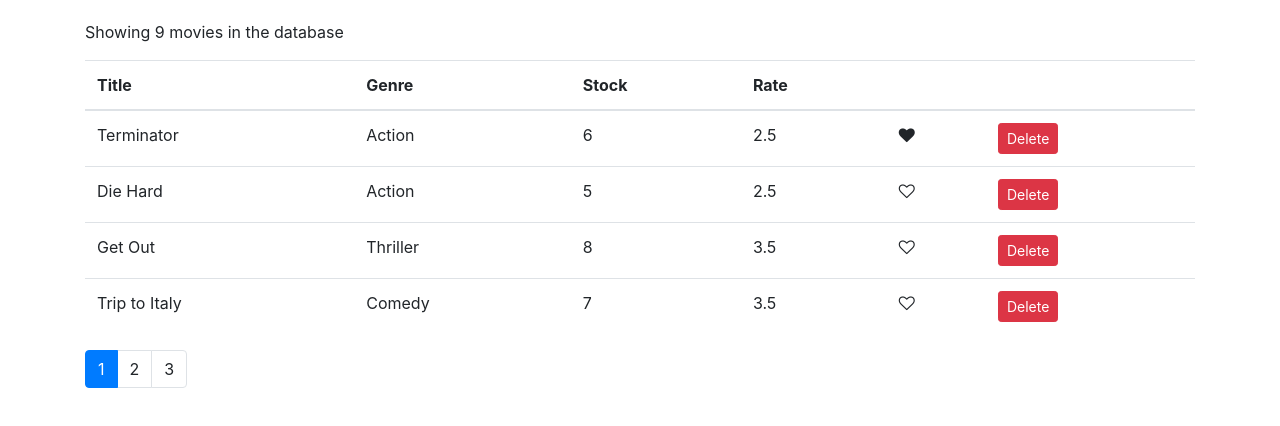
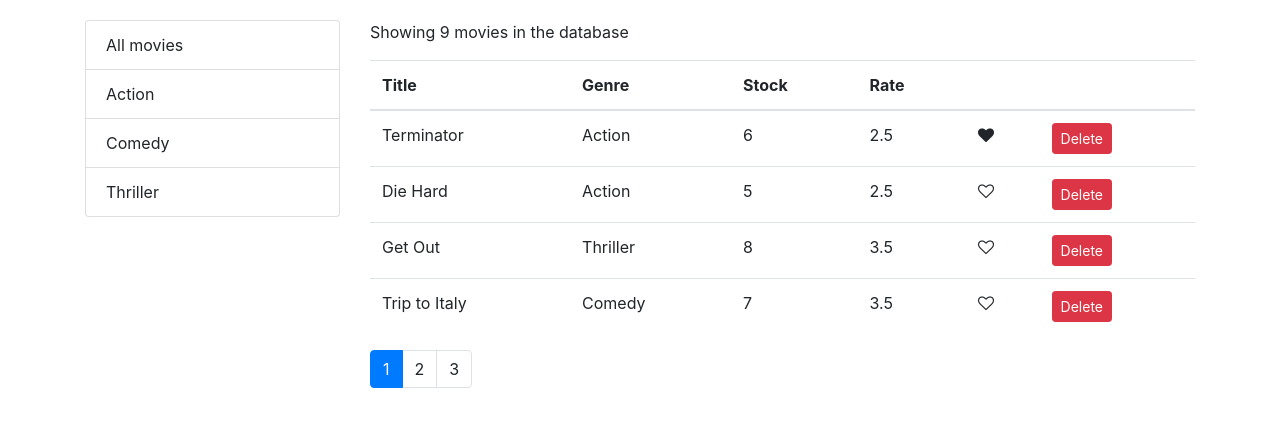
Before and after one commit to pzync/vidly-practise, a React (Create React App) app: page / in a window 1280 px wide. Shown: the top 426 px of the page. Built offline with nearby package versions, Linux system fonts and the light colour scheme.

Commit message:
filtering using genre implemented

```diff
--- /dev/null
+++ b/src/components/common/listGroup.jsx
@@ -0,0 +1,41 @@
+// STEPS
+// empty component jsx
+// add component to parent and determine its positioning
+// populate component with dummy data to check its markup
+// comp interface by using it in parent: all props, events and render
+// pass real data / props to component
+
+import React from "react";
+
+const ListGroup = props => {
+  const {
+    items,
+    textProperty,
+    valueProperty,
+    selectedItem,
+    onItemSelect
+  } = props;
+
+  return (
+    <ul className="list-group">
+      {items.map(item => (
+        <li
+          key={item[valueProperty]}
+          className={
+            item === selectedItem ? "list-group-item active" : "list-group-item"
+          }
+          onClick={() => onItemSelect(item)}
+        >
+          {item[textProperty]}
+        </li>
+      ))}
+    </ul>
+  );
+};
+
+ListGroup.defaultProps = {
+  textProperty: "name",
+  valueProperty: "_id"
+};
+
+export default ListGroup;
--- a/src/components/movies.jsx
+++ b/src/components/movies.jsx
@@ -1,15 +1,23 @@
 import React, { Component } from "react";
 import { getMovies } from "../services/fakeMovieService";
+import { getGenres } from "../services/fakeGenreService";
 import Like from "./common/like";
 import Pagination from "./common/pagination";
 import { paginate } from "../utils/paginate";
+import ListGroup from "./common/listGroup";
 
 class Movies extends Component {
   state = {
-    movies: getMovies(),
+    genres: [],
+    movies: [],
     pageSize: 4,
     currentPage: 1
   };
+
+  componentDidMount() {
+    const genres = [{ name: "All movies" }, ...getGenres()];
+    this.setState({ movies: getMovies(), genres });
+  }
 
   handleDelete = movie => {
     const movies = this.state.movies.filter(m => m._id !== movie._id);
@@ -28,19 +36,41 @@
     this.setState({ currentPage: page });
   };
 
+  handleGenreSelect = genre => {
+    this.setState({ selectedGenre: genre, currentPage: 1 });
+  };
+
   render() {
     const { length: count } = this.state.movies;
-    const { pageSize, currentPage, movies: allMovies } = this.state;
+    const {
+      pageSize,
+      currentPage,
+      selectedGenre,
+      movies: allMovies
+    } = this.state;
 
     if (count === 0) {
       return <p>There are no movies in the dababase</p>;
     }
 
-    const movies = paginate(allMovies, currentPage, pageSize);
+    const filtered =
+      selectedGenre && selectedGenre._id
+        ? allMovies.filter(m => m.genre._id === selectedGenre._id)
+        : allMovies;
+    const movies = paginate(filtered, currentPage, pageSize);
 
     return (
-      <React.Fragment>
-        <p>Showing {count} movies in the database</p>
+      <div className="row">
+        <div className="col-3">
+          <ListGroup
+            items={this.state.genres}
+            selectedItem={this.state.selectedGenre}
+            onItemSelect={this.handleGenreSelect}
+          />
+        </div>
+        <div className="col">
+          <div>
+            <p>Showing {filtered.length} movies in the database</p>
             <table className="table">
               <thead>
                 <tr>
@@ -80,12 +110,14 @@
               </tbody>
             </table>
             <Pagination
-          itemCount={count}
+              itemCount={filtered.length}
               pageSize={pageSize}
               currentPage={currentPage}
               onPageChange={this.handlePageChange}
             />
-      </React.Fragment>
+          </div>
+        </div>
+      </div>
     );
   }
 }
```
Lines whose indentation alone changed are shown as unchanged.
